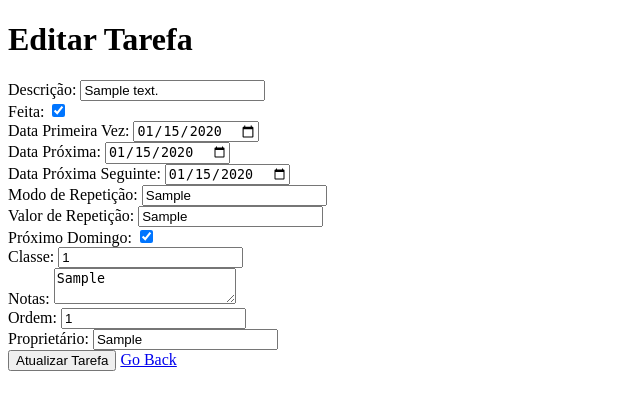
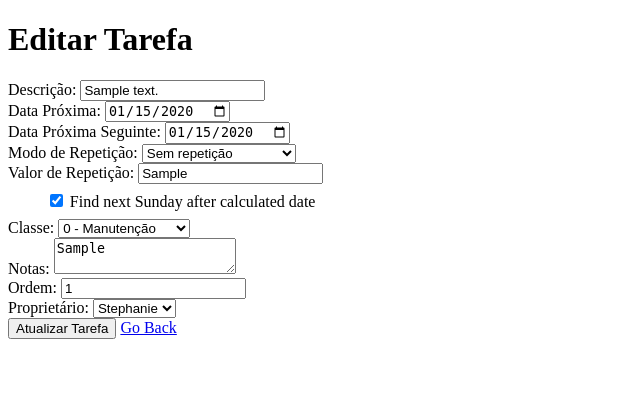
Before and after one commit to StephaniePlatvoet/tarefa2, a Flask app: page /editar_tarefa/1 in a window 1280 px wide. Shown: the top 410 px of the page, without its empty margins (0-640 px from the left). Run offline with Flask 3, Linux system fonts and the light colour scheme; tables that the repository leaves empty hold one stand-in row (values such as "Sample post").

Commit message:
Update editar_tarefa.html

```diff
--- a/templates/editar_tarefa.html
+++ b/templates/editar_tarefa.html
@@ -21,54 +21,94 @@
 
     <form action="/atualizar_tarefa/{{ tarefa.id }}" method="POST">
         <input type="hidden" name="id" value="{{ tarefa.id }}" />
+
+        <!-- Descrição -->
         <div>
             <label for="descricao">Descrição:</label>
             <input type="text" id="descricao" name="descricao" value="{{ tarefa.descricao }}" required />
         </div>
-        <div>
-            <label for="feita">Feita:</label>
-            <input type="checkbox" id="feita" name="feita" {{ 'checked' if tarefa.feita else '' }}>
-        </div>
-        <div>
-            <label for="data_primeira_vez">Data Primeira Vez:</label>
-            <input type="date" id="data_primeira_vez" name="data_primeira_vez" value="{{ tarefa.data_primeira_vez.strftime('%Y-%m-%d') }}" required />
-        </div>
+
+        <!-- Data Próxima -->
         <div>
             <label for="data_proxima">Data Próxima:</label>
             <input type="date" id="data_proxima" name="data_proxima" value="{{ tarefa.data_proxima.strftime('%Y-%m-%d') }}" required />
         </div>
+
+        <!-- Data Próxima Seguinte -->
         <div>
             <label for="data_proxima_seguinte">Data Próxima Seguinte:</label>
             <input type="date" id="data_proxima_seguinte" name="data_proxima_seguinte" value="{{ tarefa.data_proxima_seguinte.strftime('%Y-%m-%d') }}" required />
         </div>
-        <div>
+
+        <!-- Modo de Repetição -->
+        <div class="form-group col-md-3">
             <label for="intervalo_repeticao_mode">Modo de Repetição:</label>
-            <input type="text" id="intervalo_repeticao_mode" name="intervalo_repeticao_mode" value="{{ tarefa.intervalo_repeticao_mode }}" required />
+            <select name="intervalo_repeticao_mode" class="form-control">
+                <option value="" {{ 'selected' if tarefa.intervalo_repeticao_mode == '' else '' }}>Sem repetição</option>
+                <option value="days" {{ 'selected' if tarefa.intervalo_repeticao_mode == 'days' else '' }}>Dias</option>
+                <option value="weeks" {{ 'selected' if tarefa.intervalo_repeticao_mode == 'weeks' else '' }}>Semanas</option>
+                <option value="months" {{ 'selected' if tarefa.intervalo_repeticao_mode == 'months' else '' }}>Meses</option>
+                <option value="years" {{ 'selected' if tarefa.intervalo_repeticao_mode == 'years' else '' }}>Anos</option>
+                <option value="specific_day_of_month" {{ 'selected' if tarefa.intervalo_repeticao_mode == 'specific_day_of_month' else '' }}>Dia específico do mês</option>
+                <option value="specific_day_of_year" {{ 'selected' if tarefa.intervalo_repeticao_mode == 'specific_day_of_year' else '' }}>Dia específico do ano</option>
+                <option value="birthday" {{ 'selected' if tarefa.intervalo_repeticao_mode == 'birthday' else '' }}>Aniversário</option>
+                <option value="Monday" {{ 'selected' if tarefa.intervalo_repeticao_mode == 'Monday' else '' }}>Todas as segundas</option>
+                <option value="Tuesday" {{ 'selected' if tarefa.intervalo_repeticao_mode == 'Tuesday' else '' }}>Todas as terças</option>
+                <option value="Wednesday" {{ 'selected' if tarefa.intervalo_repeticao_mode == 'Wednesday' else '' }}>Todas as quartas</option>
+                <option value="Thursday" {{ 'selected' if tarefa.intervalo_repeticao_mode == 'Thursday' else '' }}>Todas as quintas</option>
+                <option value="Friday" {{ 'selected' if tarefa.intervalo_repeticao_mode == 'Friday' else '' }}>Todas as sextas</option>
+                <option value="Saturday" {{ 'selected' if tarefa.intervalo_repeticao_mode == 'Saturday' else '' }}>Todos os sábados</option>
+                <option value="Sunday" {{ 'selected' if tarefa.intervalo_repeticao_mode == 'Sunday' else '' }}>Todos os domingos</option>
+            </select>
         </div>
-        <div>
+
+        <!-- Valor de Repetição -->
+        <div class="form-group col-md-3">
             <label for="intervalo_repeticao_value">Valor de Repetição:</label>
-            <input type="text" id="intervalo_repeticao_value" name="intervalo_repeticao_value" value="{{ tarefa.intervalo_repeticao_value }}" />
+            <input type="text" id="intervalo_repeticao_value" name="intervalo_repeticao_value" value="{{ tarefa.intervalo_repeticao_value }}" placeholder="Interval value" class="form-control" />
         </div>
-        <div>
-            <label for="proximo_domingo">Próximo Domingo:</label>
-            <input type="checkbox" id="proximo_domingo" name="proximo_domingo" {{ 'checked' if tarefa.proximo_domingo else '' }}>
+
+        <!-- Próximo Domingo -->
+        <div class="form-check col-md-5" style="margin: 0.2cm 1cm;">
+            <input type="checkbox" id="proximo_domingo" name="proximo_domingo" class="form-check-input ml-2" {{ 'checked' if tarefa.proximo_domingo else '' }}>
+            <label for="proximo_domingo">Find next Sunday after calculated date</label>
         </div>
-        <div>
+
+        <!-- Classe -->
+        <div class="form-group col-md-3">
             <label for="classe">Classe:</label>
-            <input type="text" id="classe" name="classe" value="{{ tarefa.classe }}" required />
+            <select name="classe" class="form-control">
+                <option value="0" {{ 'selected' if tarefa.classe == '0' else '' }}>0 - Manutenção</option>
+                <option value="1" {{ 'selected' if tarefa.classe == '1' else '' }}>1 - Muito Urgentes</option>
+                <option value="2" {{ 'selected' if tarefa.classe == '2' else '' }}>2 - Urgente</option>
+                <option value="3" {{ 'selected' if tarefa.classe == '3' else '' }}>3 - Pouco Urgente</option>
+                <option value="4" {{ 'selected' if tarefa.classe == '4' else '' }}>4 - Não Urgente</option>
+            </select>
         </div>
+
+        <!-- Notas -->
         <div>
             <label for="notas">Notas:</label>
             <textarea id="notas" name="notas">{{ tarefa.notas }}</textarea>
         </div>
-        <div>
+
+        <!-- Ordem -->
+        <div class="form-group col-md-3">
             <label for="ordem">Ordem:</label>
-            <input type="number" id="ordem" name="ordem" value="{{ tarefa.ordem }}" />
+            <input type="text" id="ordem" name="ordem" value="{{ tarefa.ordem }}" placeholder="Ordem" class="form-control" />
         </div>
-        <div>
+
+        <!-- Owner -->
+        <div class="form-group col-md-3">
             <label for="owner">Proprietário:</label>
-            <input type="text" id="owner" name="owner" value="{{ tarefa.owner }}" required />
+            <select name="owner" class="form-control">
+                <option value="steph" {{ 'selected' if tarefa.owner == 'steph' else '' }}>Stephanie</option>
+                <option value="dan" {{ 'selected' if tarefa.owner == 'dan' else '' }}>Daniel</option>
+                <option value="ambos" {{ 'selected' if tarefa.owner == 'ambos' else '' }}>Ambos</option>
+            </select>
         </div>
+
+        <!-- Botões -->
         <div>
             <button type="submit">Atualizar Tarefa</button>
             <a href="/" class="btn">Go Back</a>
```
